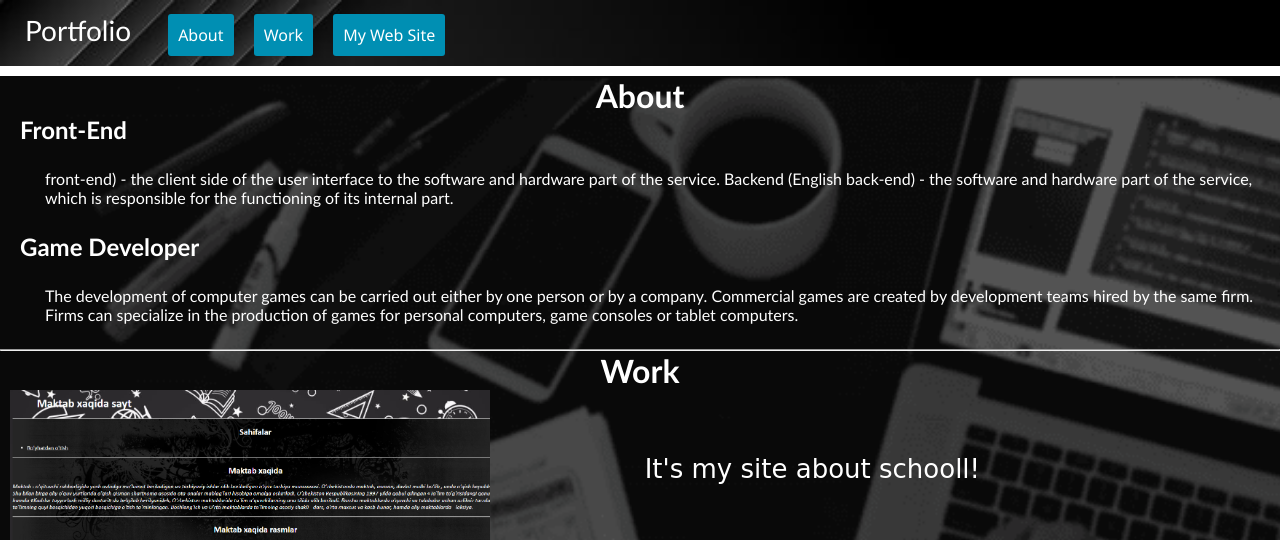
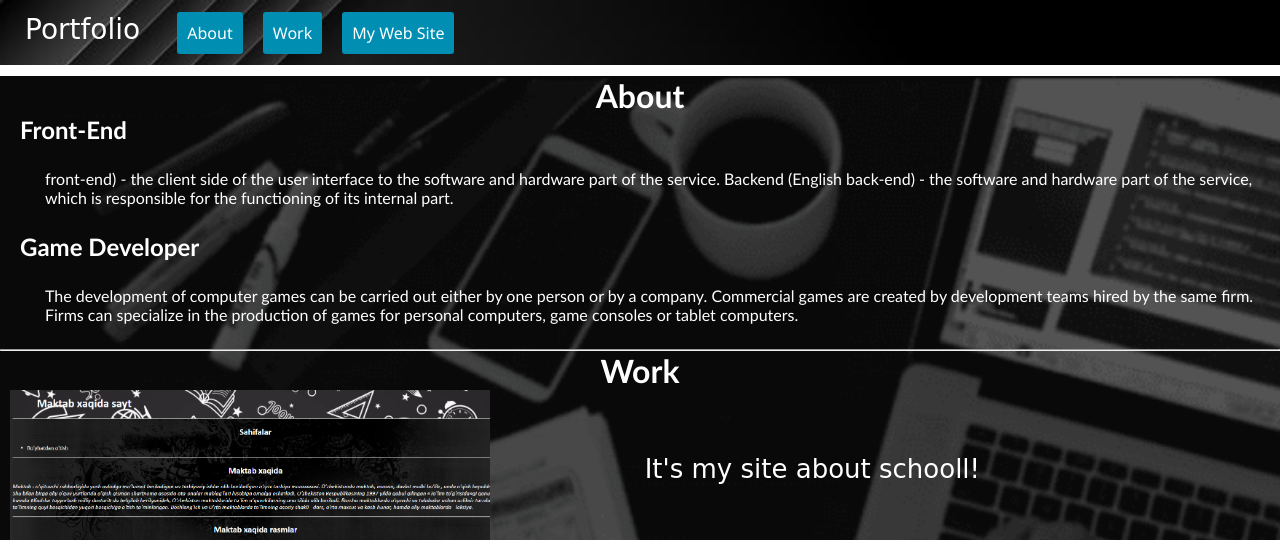
Before and after one commit to KNCoder1/portfolio.github.io, a plain HTML site: page index.html in a window 1280 px wide. Shown: the top 540 px of the page. Drawn offline with Linux system fonts and the light colour scheme.

Commit message:
Update index.html

```diff
--- a/index.html
+++ b/index.html
@@ -32,7 +32,7 @@
         #portfolio{
             margin: 25px;
             color: white;
-            font-family: Calibri;
+            font-family: cursive;
             text-decoration: none;
             font-size: 28px;
         }
```
